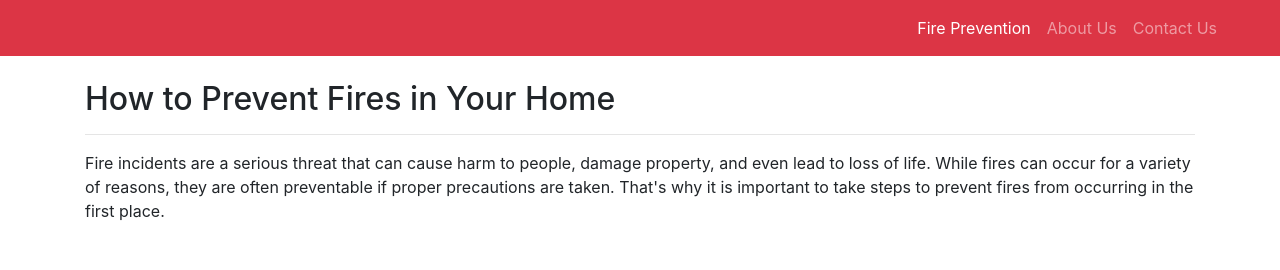
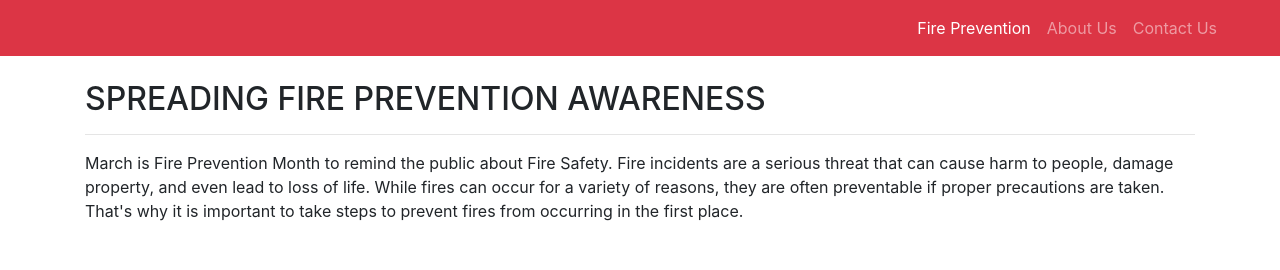
Before and after one commit to AmaraEspinosa/GH_ICT9T_Project_Espinosa, a plain HTML site: page index.html in a window 1280 px wide. Shown: the top 270 px of the page. Drawn offline with nearby package versions, Linux system fonts and the light colour scheme.

Commit message:
Add files via upload

```diff
--- a/index.html
+++ b/index.html
@@ -20,7 +20,7 @@
     </style>
     <title>Ways to Prevent Fires</title>
 </head>
-<body style="background-image: https://media.istockphoto.com/id/1177914688/vector/fire-in-forest-flat-vector-illustration-birds-flying-over-fire-flame-wildfire-landscape.jpg?s=612x612&w=0&k=20&c=zKBZaPom95dJo0LeviebJDP1J18BEsTADIvtTL6CcTg; background-repeat: no-repeat; background-size: 100%;">
+<body>
     <div id="navigation" class="nav-text">
     <nav class="navbar navbar-expand-lg navbar-dark bg-danger text-white">
       <div class="container" style="max-width: 1200px;">
@@ -48,13 +48,12 @@
      <div class="container">
         <div class="row">
             <div class="col-xl-1">
-                <!-- LEFT SIDEBAR -->
-            </div>
+                            </div>
             <div class="col-xl-12">
                 <br>
-                <h2>How to Prevent Fires in Your Home</h2>
+                <h2>SPREADING FIRE PREVENTION AWARENESS</h2>
                 <hr>
-                <p class="text">Fire incidents are a serious threat that can cause harm to people, damage property, and even lead to loss of life. While fires can occur for a variety of reasons, they are often preventable if proper precautions are taken. That's why it is important to take steps to prevent fires from occurring in the first place.</p>
+                <p class="text">March is Fire Prevention Month to remind the public about Fire Safety. Fire incidents are a serious threat that can cause harm to people, damage property, and even lead to loss of life. While fires can occur for a variety of reasons, they are often preventable if proper precautions are taken. That's why it is important to take steps to prevent fires from occurring in the first place.</p>
                   <div class="container mt-5">
    				 <div class="card">
       			<div class="card-header bg-warning">
```
